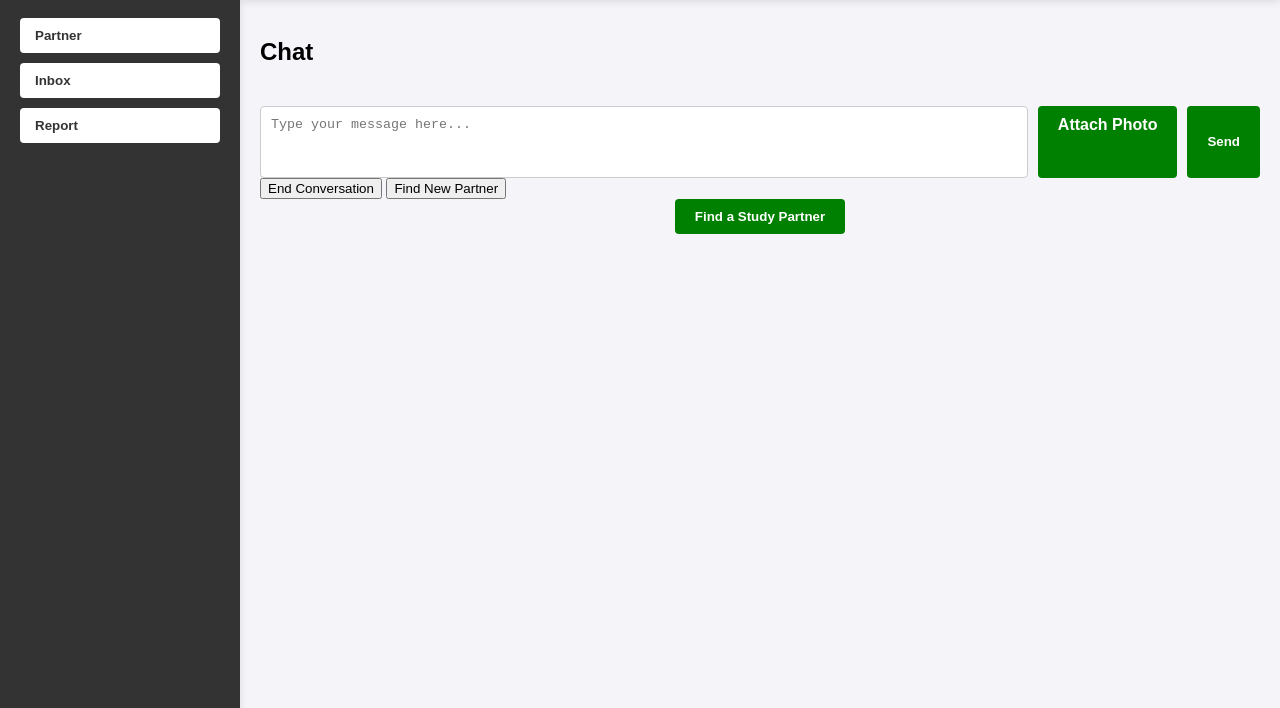
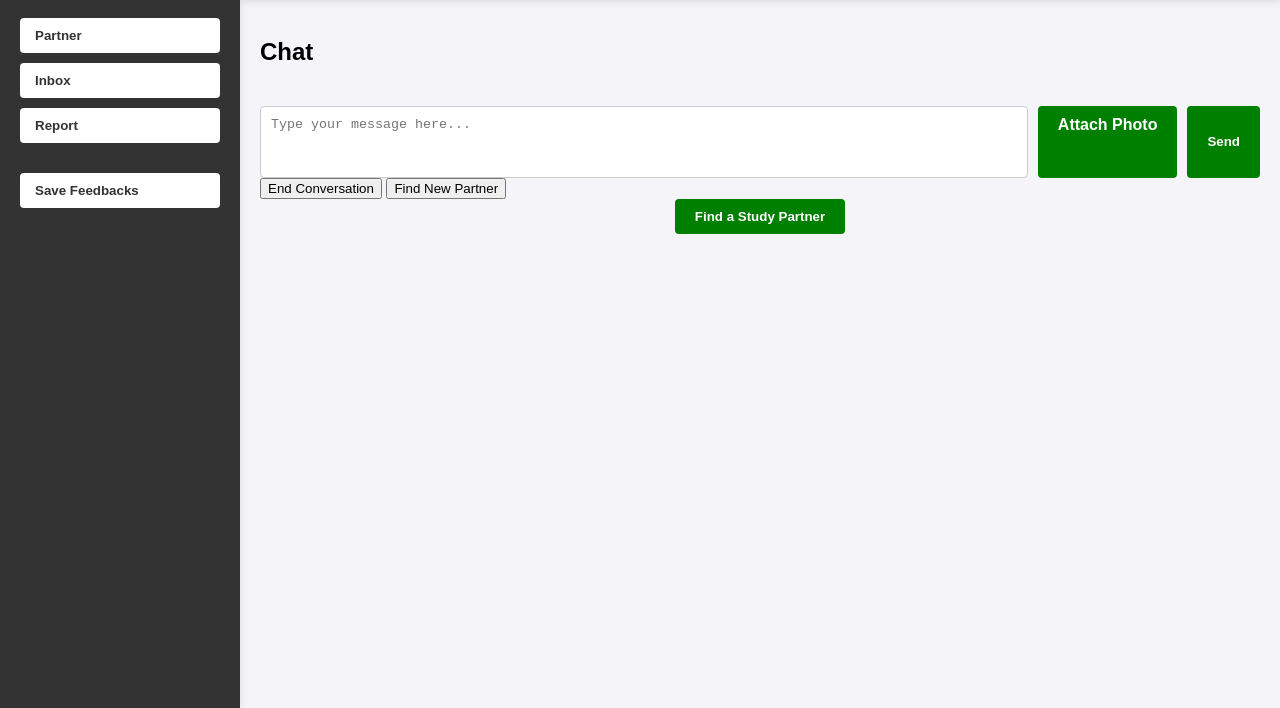
Before and after one commit to natgelo/studypal, a plain HTML site: page home.html in a window 1280 px wide. Shown: the part 92-800 px from the top of the page. Drawn offline with Linux system fonts and the light colour scheme.

Commit message:
Update home.html

```diff
--- a/home.html
+++ b/home.html
@@ -57,6 +57,9 @@
         }
         .sidebar button:hover {
             background-color: #ddd;
+        }
+        .sidebar #saveFeedbackButton {
+            margin-top: 20px;
         }
         .content {
             flex: 1;
@@ -289,6 +292,7 @@
             <button onclick="showSection('paired')">Partner</button>
             <button onclick="showSection('inbox')">Inbox</button>
             <button onclick="showSection('report')">Report</button>
+            <button id="saveFeedbackButton" onclick="saveFeedbacks()">Save Feedbacks</button>
         </div>
 
         <div class="content">
@@ -485,6 +489,21 @@
             alert('Feedback submitted. Thank you!');
             showSubjectSelection(); // Redirect to subject selection after feedback
         }
+
+        function saveFeedbacks() {
+            const feedbackText = document.getElementById('feedbackText').value;
+            const feedbackData = {
+                rating: rating,
+                feedback: feedbackText,
+                timestamp: new Date().toLocaleString()
+            };
+
+            let feedbacks = JSON.parse(localStorage.getItem('feedbacks')) || [];
+            feedbacks.push(feedbackData);
+            localStorage.setItem('feedbacks', JSON.stringify(feedbacks));
+
+            alert('Feedbacks saved successfully!');
+        }
     </script>
 
 </body>
```
